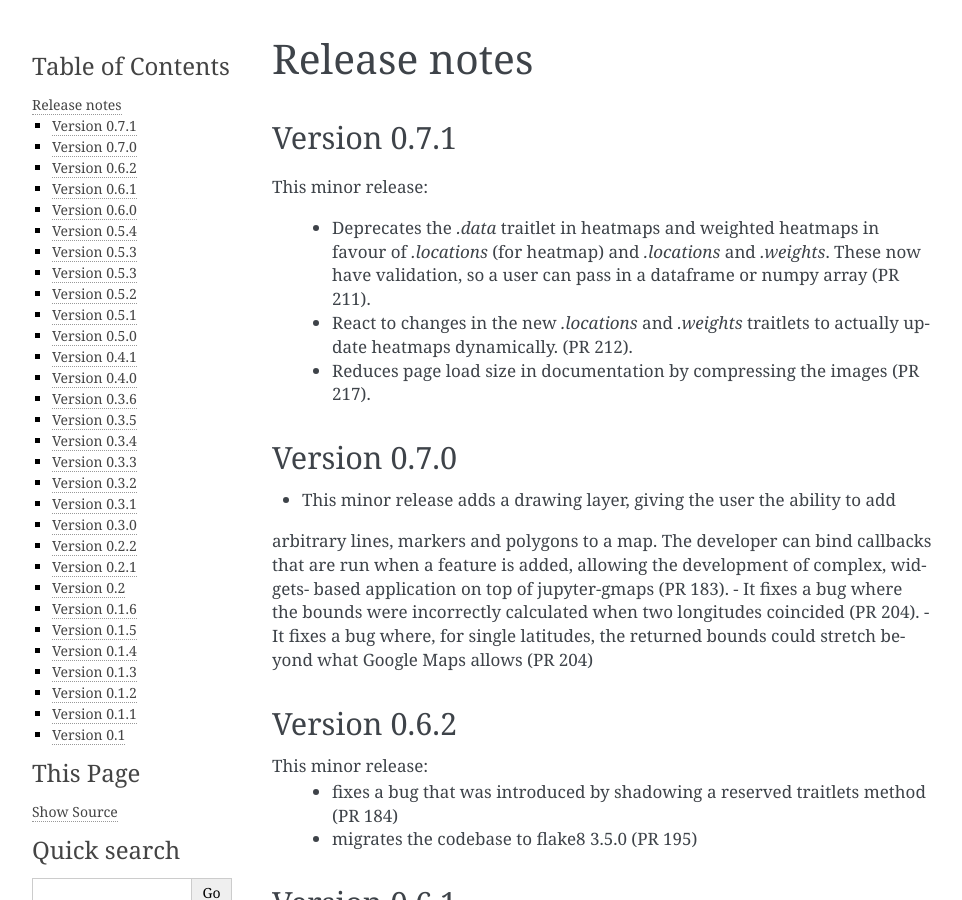
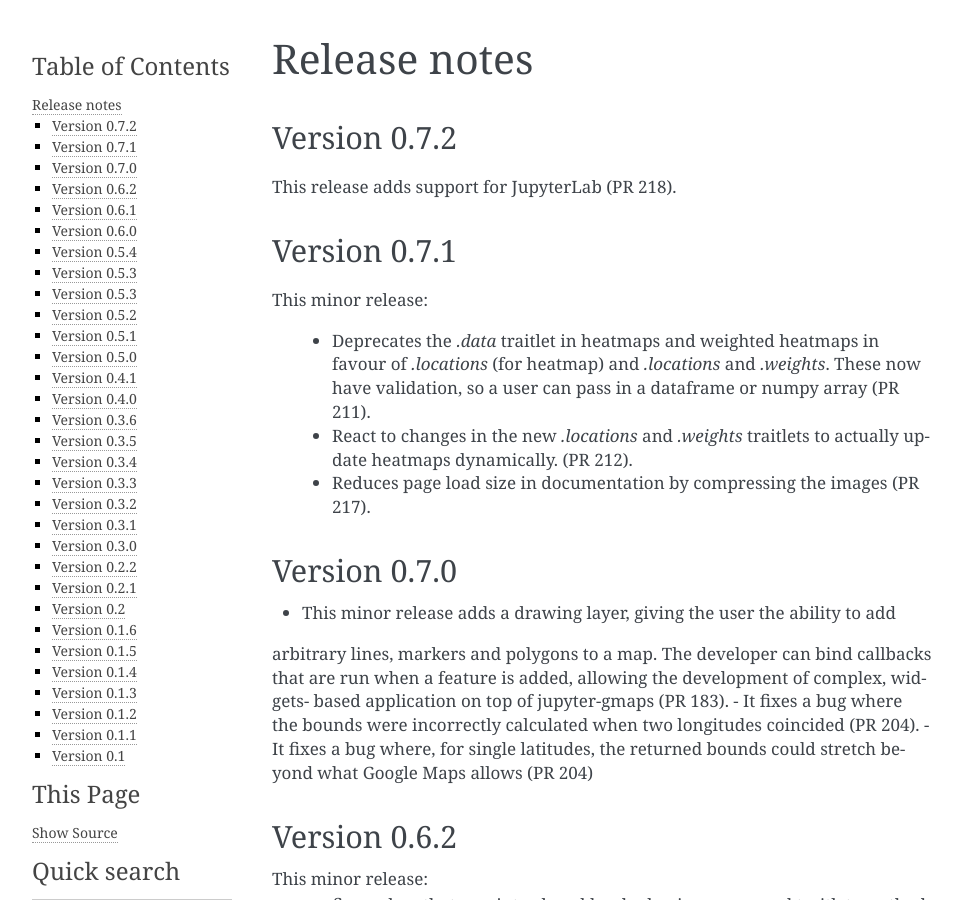
Before and after one commit to pbugnion/gmaps, a Sphinx documentation site: the page built from docs/source/release_notes.rst, in a window 1280 px wide and 900 px high. Shown: the whole window, without its empty margins (148-1110 px from the left). Built offline with Sphinx 7.4.7, drawn with Linux system fonts in a browser that asks for light colours.

Commit message:
Add release notes for version 0.7.2

```diff
--- a/docs/source/release_notes.rst
+++ b/docs/source/release_notes.rst
@@ -1,6 +1,11 @@
 
 Release notes
 -------------
+
+Version 0.7.2
+=============
+
+This release adds support for JupyterLab (PR 218).
 
 Version 0.7.1
 =============
```
